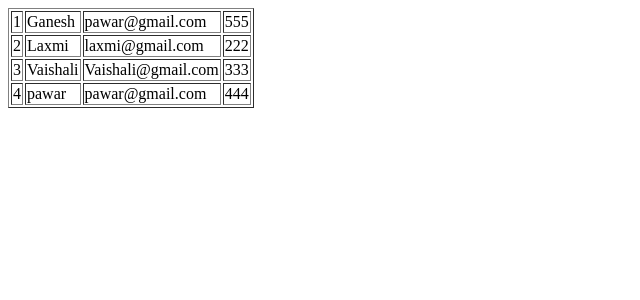
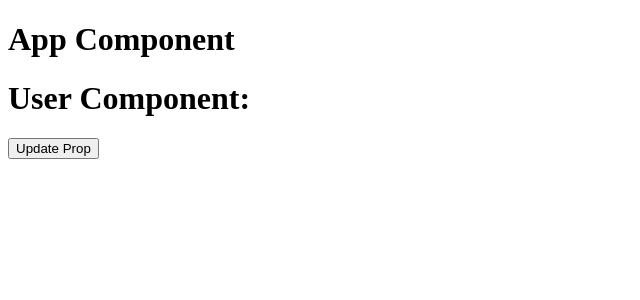
Before and after one commit to maggipawar/Reactjs_tutorial, a React (Create React App) app: page / in a window 1280 px wide. Shown: the top 300 px of the page, without its empty margins (0-640 px from the left). Built offline with nearby package versions, Linux system fonts and the light colour scheme.

Commit message:
Lifting State up example with functional component

```diff
--- a/src/App.css
+++ b/src/App.css
@@ -28,6 +28,10 @@
   color: #61dafb;
 }
 
+.abc{
+  background: #666;
+}
+
 @keyframes App-logo-spin {
   from {
     transform: rotate(0deg);
--- a/src/App.js
+++ b/src/App.js
@@ -1,28 +1,16 @@
-// import logo from "./logo.svg";
-// import "./App.css";
 import React from "react";
-function App() {
-  const students = [
-    { name: "Ganesh", email: "pawar@gmail.com", contact: 555 },
-    { name: "Laxmi", email: "laxmi@gmail.com", contact: 222 },
-    { name: "Vaishali", email: "Vaishali@gmail.com", contact: 333 },
-    { name: "pawar", email: "pawar@gmail.com", contact: 444 },
-  ];
+import { User } from "./User";
 
+export const App = () => {
+  // let data = "Ganesh";
+  const apple = (data) => {
+    console.log(data);
+    alert(data.name);
+  };
   return (
-    <table border="1">
-      {students.map((data, i) => {
-        return (
-          <tr>
-            <td key={i}>{i + 1}</td>
-            <td>{data.name} </td>
-            <td>{data.email} </td>
-            <td>{data.contact}</td>
-          </tr>
-        );
-      })}
-    </table>
+    <>
+      <h1>App Component</h1>
+      <User alert={apple} />
+    </>
   );
-}
-
-export default App;
+};
--- a/src/User.js
+++ b/src/User.js
@@ -1,15 +1,10 @@
-import { useEffect } from "react";
-
-export function User(props) {
-
-  useEffect(()=>{
-    console.log('useEffect called');
-  },[props.count,props.data])
+import React from "react";
+export const User = (Props) => {
+  let data = { name: "Ganesh", email: "pawar@gmail.com" };
   return (
-    <div>
-    <h1>App {props.count} {props.data}</h1>
-    </div>
+    <>
+      <h1>User Component: </h1>
+      <button onClick={() => Props.alert(data)}>Update Prop</button>
+    </>
   );
-}
-
-export default User;
+};
--- a/src/index.js
+++ b/src/index.js
@@ -1,6 +1,6 @@
 import React from 'react';
 import ReactDOM from 'react-dom/client';
-import App from './App';
+import {App} from './App';
 
 
 const root = ReactDOM.createRoot(document.getElementById('root'));
```
Also changed, not shown: src/Student.js (added, +15 -0 lines).
